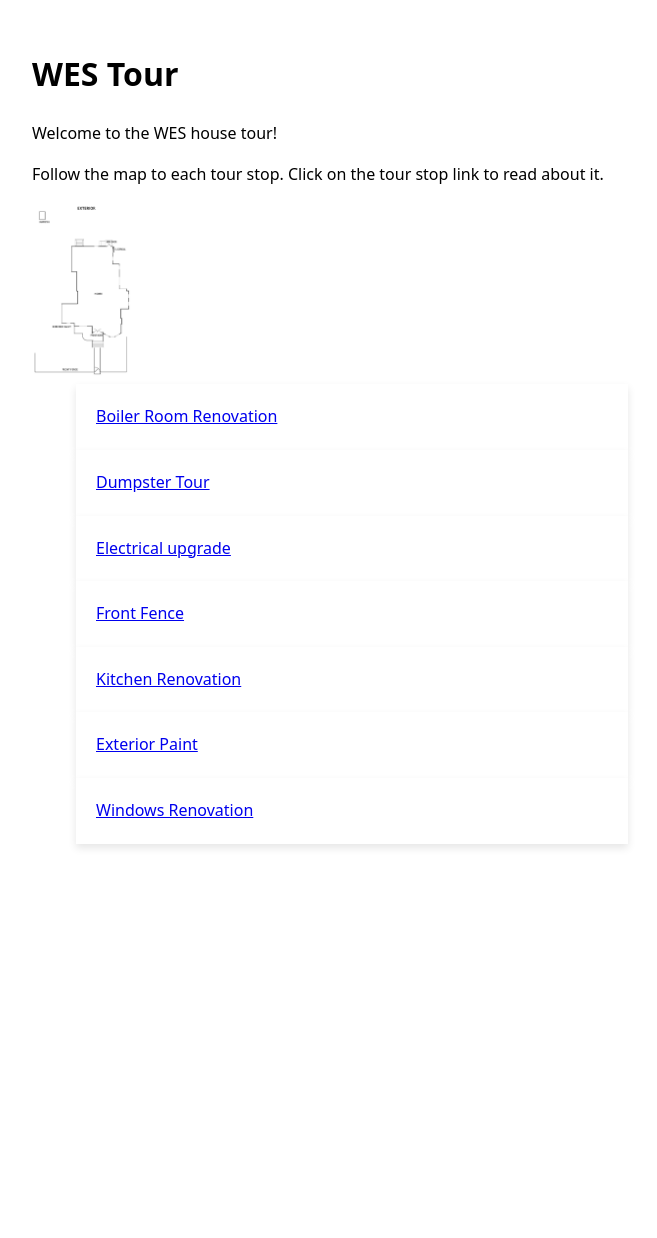
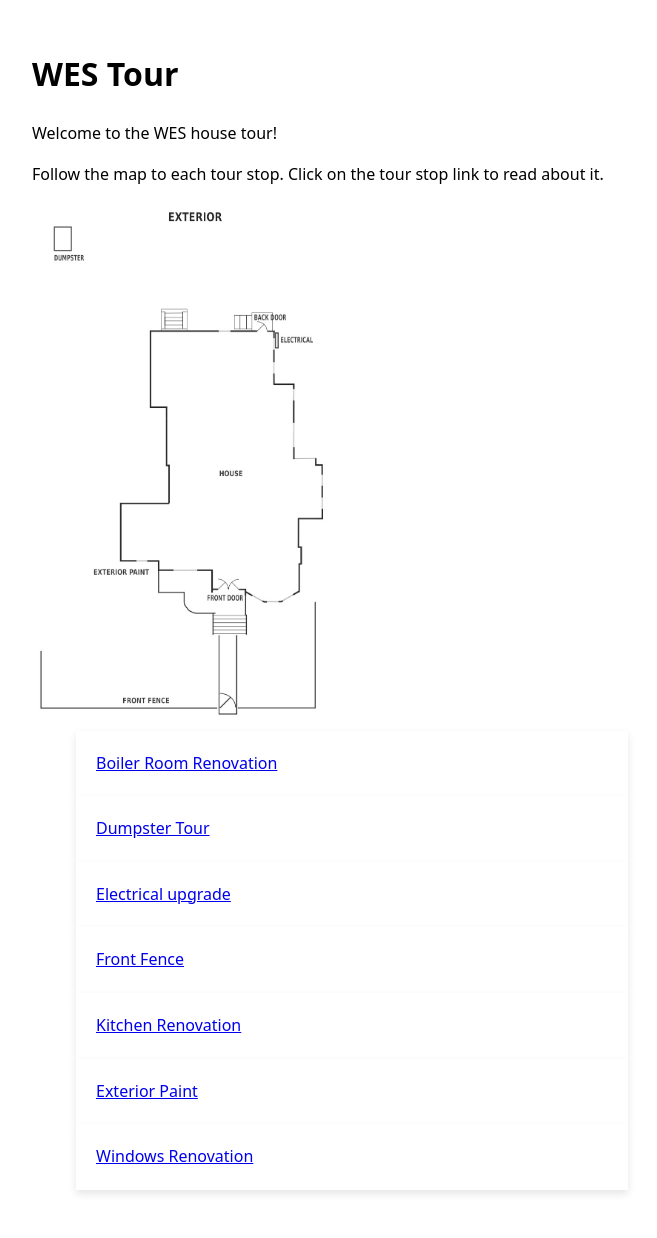
Before and after one commit to mciechanumich/WEStour, a Jekyll site: the page built from docs/index.html, in a window 1280 px wide. Shown: the whole page, without its empty margins (288-945 px from the left). Built offline with Jekyll 4.4.1, drawn with Linux system fonts in a browser that asks for light colours; before the commit the page ends 900 px from its top, so only the background shows below that.

Commit message:
Update index.html

```diff
--- a/docs/index.html
+++ b/docs/index.html
@@ -10,7 +10,7 @@ title: WES Tour
 </p>
 </div>
 
-  <img src="image/exterior2.jpg" alt="exterior map"  width=100>
+  <img src="image/exterior2.jpg" alt="exterior map"  width=300>
 
 {% for p in site.pages %}
     {% if p.published %}
```
